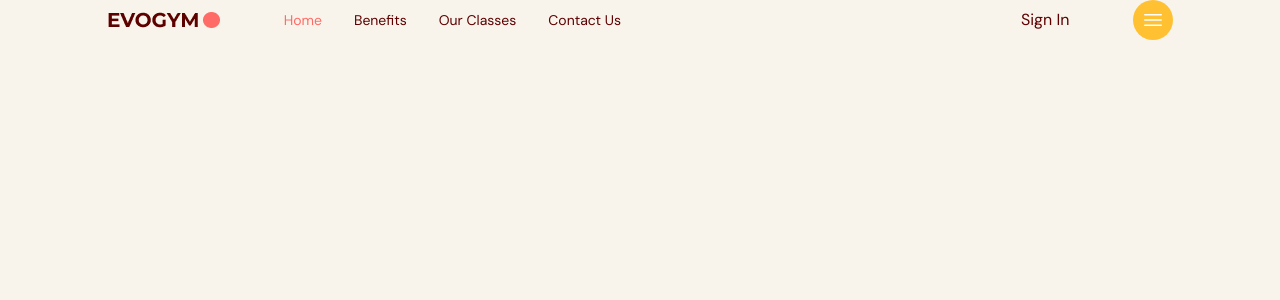
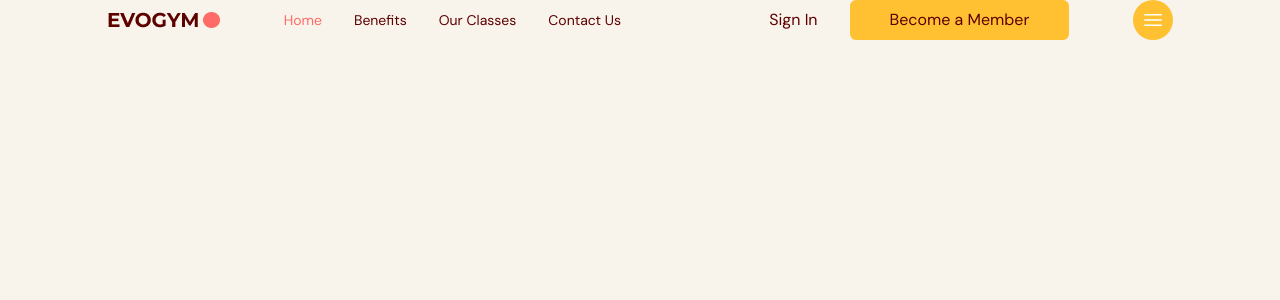
Before and after one commit to harun3851/gym, a React (Vite) app: page / in a window 1280 px wide. Shown: the top 300 px of the page. Built offline with nearby package versions, Linux system fonts and the light colour scheme.

Commit message:
shared types for link

```diff
--- a/src/App.tsx
+++ b/src/App.tsx
@@ -1,8 +1,11 @@
 
 import Navbar from "@/scenes/navbar";
 import { useState } from "react";
+import { SelectedPage } from "./shared/types";
+
+
 function App() {
-  const [selectedPage, setSelectedPage] = useState<string>("home");
+  const [selectedPage, setSelectedPage] = useState<SelectedPage>(SelectedPage.Home);
 
   return (
 
--- a/src/scenes/navbar/Link.tsx
+++ b/src/scenes/navbar/Link.tsx
@@ -1,13 +1,14 @@
 import AnchorLink from "react-anchor-link-smooth-scroll";
+import { SelectedPage } from "@/shared/types";
 
 type Props = {
   page: string;
-  selectedPage: string;
-  setSelectedPage: (value: string) => void;
+  selectedPage: SelectedPage;
+  setSelectedPage: (value: SelectedPage) => void;
 };
 
 const Link = ({ page, selectedPage, setSelectedPage }: Props) => {
-  const lowerCasePage = page.toLowerCase().replace(/ /g, "") ;
+  const lowerCasePage = page.toLowerCase().replace(/ /g, "") as SelectedPage ;
 
   return (
     <AnchorLink
--- a/src/scenes/navbar/index.tsx
+++ b/src/scenes/navbar/index.tsx
@@ -2,12 +2,14 @@ import { useState } from "react";
 import { Bars3Icon, XMarkIcon } from "@heroicons/react/24/solid";
 import Logo from "@/assets/Logo.png";
 import Link from "./Link";
+import { SelectedPage } from "@/shared/types";
+import ActionButton from "@/shared/ActionButton";
 
 
 
 type Props = {
-  selectedPage: string;
-  setSelectedPage: (value: string) => void;
+  selectedPage: SelectedPage;
+  setSelectedPage: (value: SelectedPage) => void;
 };
 
 const Navbar = ({selectedPage, setSelectedPage }: Props) => {
@@ -51,7 +53,9 @@ const Navbar = ({selectedPage, setSelectedPage }: Props) => {
                 </div>
                 <div className={`${flexBetween} gap-8`}>
                   <p>Sign In</p>
-
+                  <ActionButton setSelectedPage={setSelectedPage}>
+                    Become a Member
+                  </ActionButton>
                 </div>
               </div>
 
--- /dev/null
+++ b/src/shared/ActionButton.tsx
@@ -0,0 +1,22 @@
+import React from "react";
+import AnchorLink from "react-anchor-link-smooth-scroll";
+import { SelectedPage } from "./types";
+
+type Props = {
+  children: React.ReactNode;
+  setSelectedPage: (value: SelectedPage) => void;
+};
+
+const ActionButton = ({ children, setSelectedPage }: Props) => {
+  return (
+    <AnchorLink
+      className="rounded-md bg-secondary-500 px-10 py-2 hover:bg-primary-500 hover:text-white"
+      onClick={() => setSelectedPage(SelectedPage.ContactUs)}
+      href={`#${SelectedPage.ContactUs}`}
+    >
+      {children}
+    </AnchorLink>
+  );
+};
+
+export default ActionButton;
--- /dev/null
+++ b/src/shared/types.ts
@@ -0,0 +1,6 @@
+export enum SelectedPage{
+    Home = "home",
+    Benefit= "benefits",
+    OurClasses ="ourclasses",
+    ContactUs = "contactus"
+  }
```
